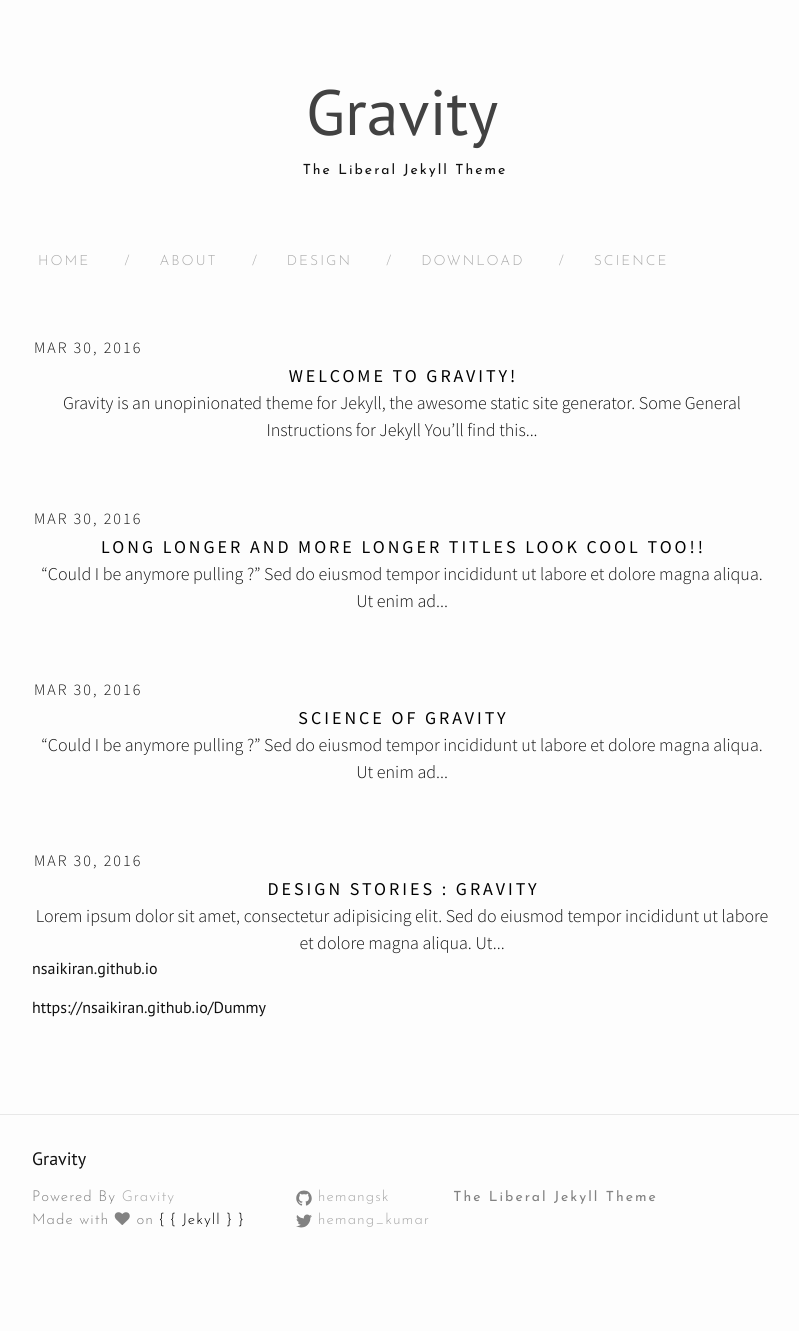
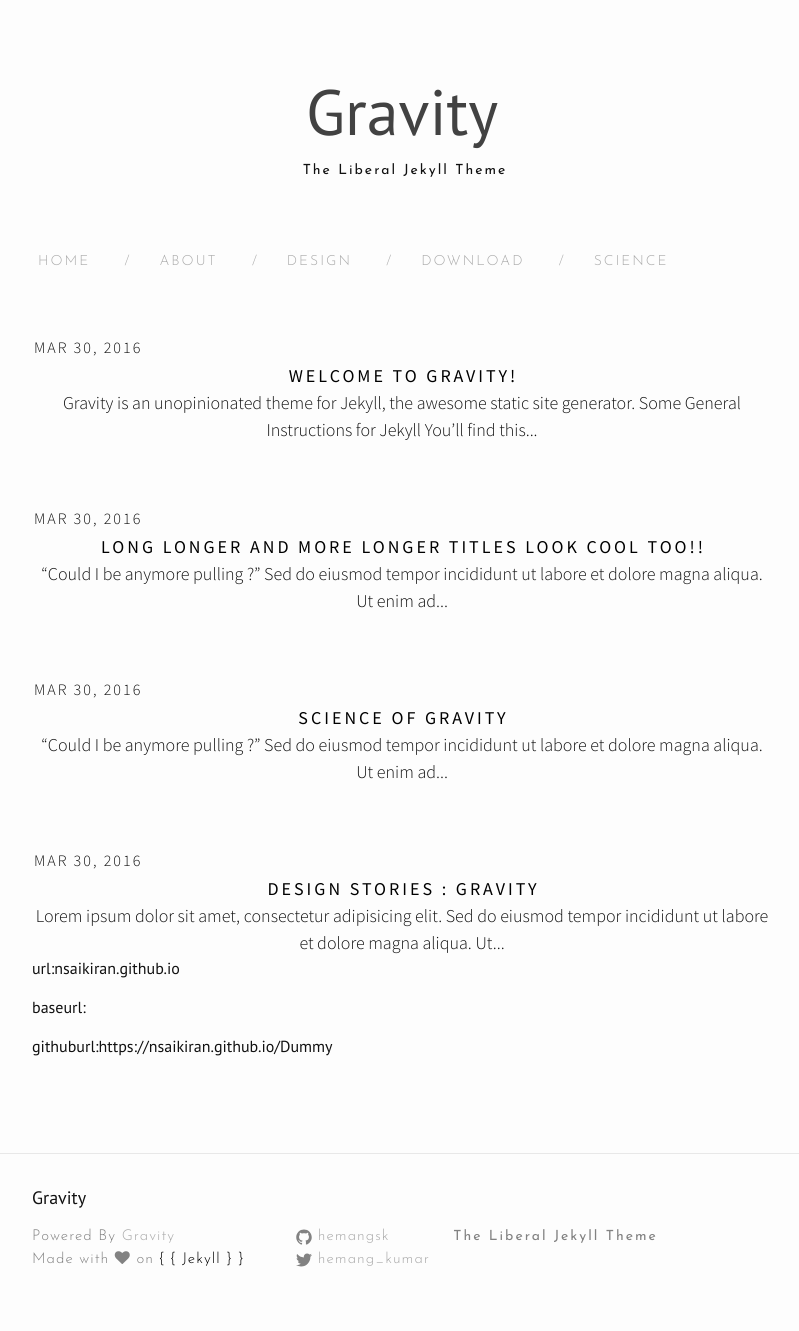
Before and after one commit to nsaikiran/Dummy, a Jekyll site: the page built from index.html, in a window 1280 px wide. Shown: the whole page, without its empty margins (238-1037 px from the left). Built offline with Jekyll 4.4.1, drawn with Linux system fonts in a browser that asks for light colours; nearby versions of some CDN libraries; the list of posts is cut into pages by our own code; before the commit the page ends 1292 px from its top, so only the background shows below that.

Commit message:
Check for urls

```diff
--- a/index.html
+++ b/index.html
@@ -44,9 +44,9 @@
     </nav>
   {% endif %}
 
-  <p>{{site.url}}</p>
-  <p>{{site.baseurl}}</p>
-  <p>{{site.github.url}}</p>
+  <p>url:{{site.url}}</p>
+  <p>baseurl:{{site.baseurl}}</p>
+  <p>githuburl:{{site.github.url}}</p>
   <!--<ul class="post-list">
     {% for post in site.posts %}
       <li>
```
